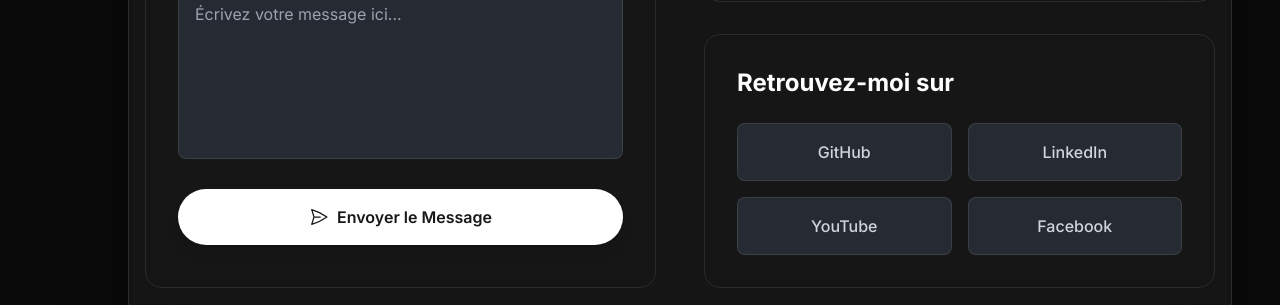
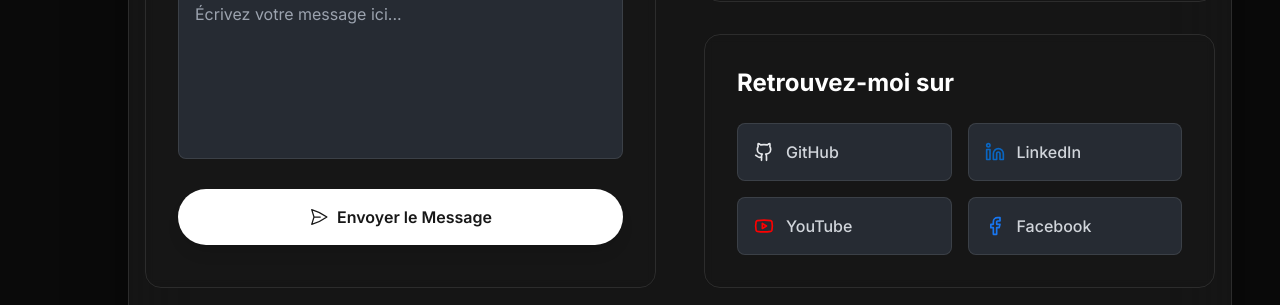
Before and after one commit to Manampitiana/PortfolioDevMan, a React (Vite) app in the folder frontend/: page /contact in a window 1280 px wide. Shown: the part 940-1245 px from the top of the page. Built offline with nearby package versions, Linux system fonts and the light colour scheme; no server answers.

Commit message:
add icon

```diff
--- a/frontend/src/pages/Contact.jsx
+++ b/frontend/src/pages/Contact.jsx
@@ -6,6 +6,7 @@ import toast from 'react-hot-toast';
 import { useSettings } from '../contexts/SettingsContext';
 import { Helmet } from 'react-helmet-async';
 import WindowFrame from '../components/os/WindowFrame';
+import { Facebook, Github, Linkedin, Youtube } from 'lucide-react';
 
 export default function Contact() {
   const [aboutMe, setAboutMe] = useState(null);
@@ -81,10 +82,10 @@ export default function Contact() {
   ]
 
   const socialLinks = [
-    { name: 'GitHub', url: 'https://github.com/Manampitiana' },
-    { name: 'LinkedIn', url: 'https://www.linkedin.com/in/manampitiana-ravaka-tsiriniaina-5613b1317' },
-    { name: 'YouTube', url: 'https://www.youtube.com/@ManampitianaTSIRINIAINA' },
-    { name: 'Facebook', url: 'https://www.facebook.com/profile.php?id=100070143253960' }
+    { name: 'GitHub', icon: Github, url: 'https://github.com/Manampitiana', color: '#e5e7eb' },
+    { name: 'LinkedIn', icon: Linkedin, url: 'https://www.linkedin.com/in/manampitiana-ravaka-tsiriniaina-5613b1317', color: '#0A66C2' },
+    { name: 'YouTube', icon: Youtube, url: 'https://www.youtube.com/@ManampitianaTSIRINIAINA', color: '#FF0000' },
+    { name: 'Facebook', icon: Facebook, url: 'https://www.facebook.com/profile.php?id=100070143253960', color: '#1877F2' }
   ]
 
   return (
@@ -295,15 +296,21 @@ export default function Contact() {
                     <h2 className="text-2xl font-bold text-gray-700 dark:text-white mb-6">Retrouvez-moi sur</h2>
 
                     <div className="grid grid-cols-2 gap-4">
-                      {socialLinks.map((social, index) => (
+                      {socialLinks.map((social, index) => {
+                        const IconComponent = social.icon;
+                        return (
                           <a
                             key={index}
                             href={social.url}
-                          className="p-4 bg-gray-200 dark:bg-gray-700/50 rounded-lg text-center text-gray-700 dark:text-gray-300 hover:bg-cyan-500/20 hover:text-gray-700 dark:hover:text-cyan-300 transition-all duration-300 hover:transform hover:-translate-y-1 border border-neutral-300 dark:border-white/10 font-medium"
+                            target="_blank"
+                            rel="noreferrer"
+                            className="flex items-center gap-3 p-4 bg-gray-200 dark:bg-gray-700/50 rounded-lg text-gray-700 dark:text-gray-300 hover:bg-cyan-500/20 hover:text-gray-700 dark:hover:text-cyan-300 transition-all duration-300 hover:transform hover:-translate-y-1 border border-neutral-300 dark:border-white/10 font-medium"
                           >
+                            <IconComponent className="w-5 h-5 shrink-0" style={{ color: social.color }} />
                             {social.name}
                           </a>
-                      ))}
+                        );
+                      })}
                     </div>
                   </div>
                 </div>
```
Lines whose indentation alone changed are shown as unchanged.
